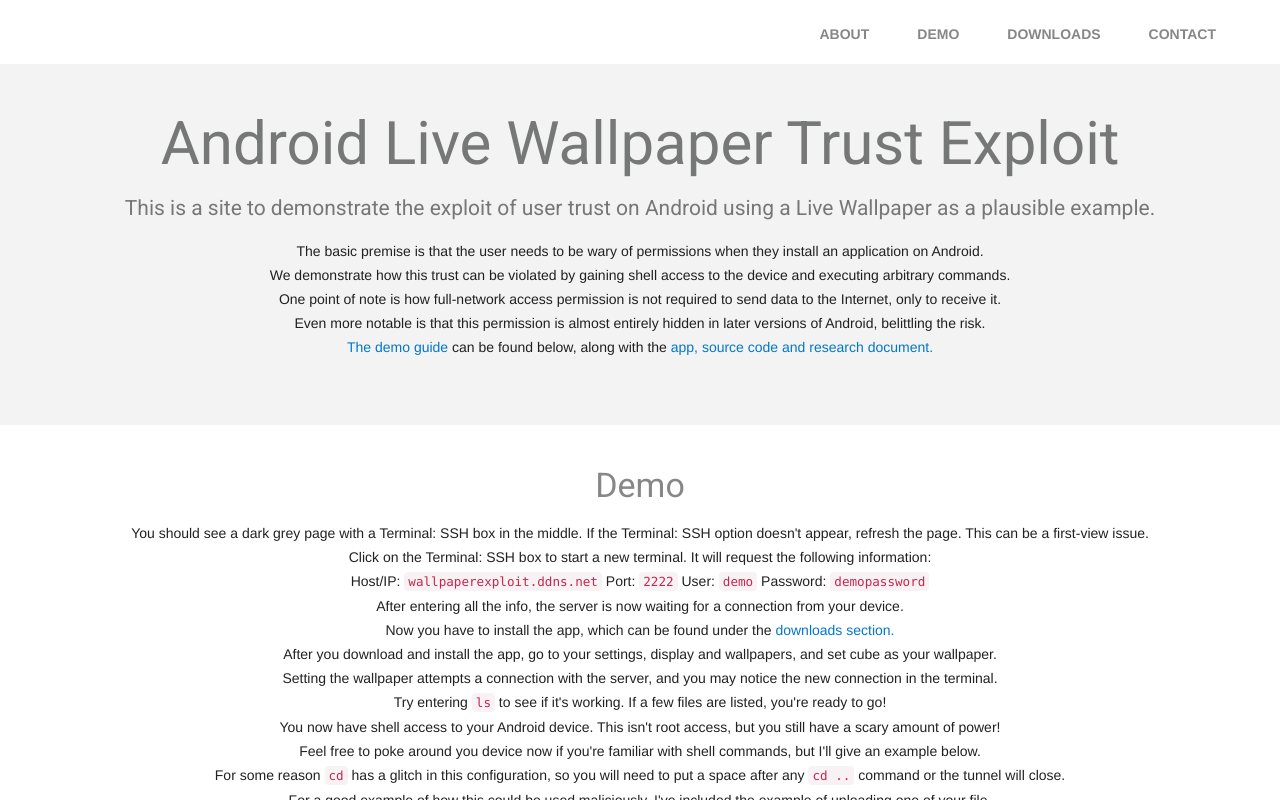
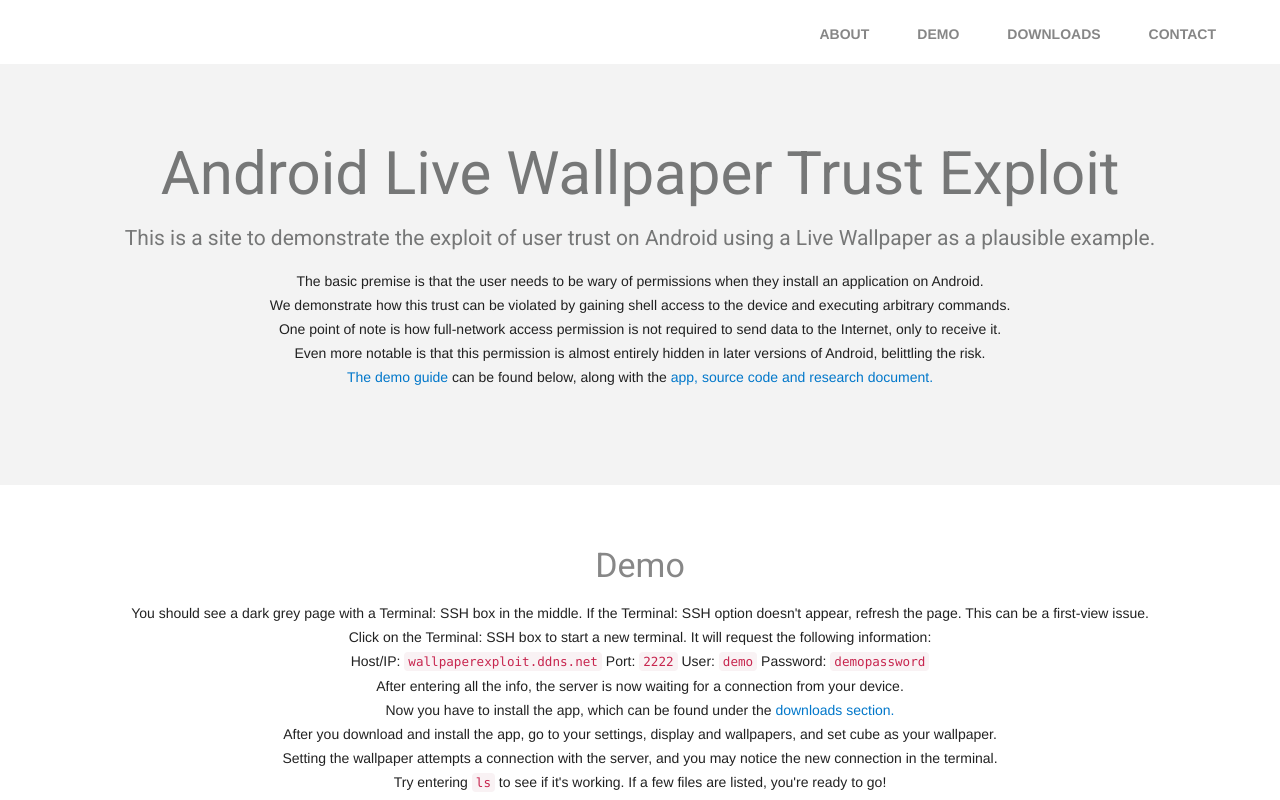
Before and after one commit to uoitdnalab/OpenShellSite, a plain HTML site: page public_html/index.html in a window 1280 px wide. Drawn offline with nearby package versions, Linux system fonts and the light colour scheme.

Commit message:
Yet more padding adjustments

```diff
--- a/public_html/styles.css
+++ b/public_html/styles.css
@@ -155,7 +155,7 @@ a img{
   width: auto;
   background-color: #f3f3f3;
   background-size: cover;
-  padding-bottom: 50px;
+  padding-bottom: 80px;
 }
 
 .logo-font {
@@ -167,7 +167,7 @@ a img{
 
 .android-slogan {
   font-size: 60px;
-  padding-top: 50px;
+  padding-top: 80px;
 }
 
 .android-sub-slogan {
@@ -220,7 +220,7 @@ a img{
 .demo-section-text {
   margin-left: auto;
   margin-right: auto;
-  padding: 80px 16px 25px 16px;
+  padding: 100px 16px 25px 16px;
 }
 
   .demo-section-text p {
@@ -234,7 +234,7 @@ a img{
 .downloads-section-text {
   margin-left: auto;
   margin-right: auto;
-  padding: 30px 16px 0 16px;
+  padding: 50px 16px 0 16px;
 }
 
 .downloads-section-text p {
@@ -250,7 +250,7 @@ a img{
 .contact-section-text {
   margin-left: auto;
   margin-right: auto;
-  padding: 80px 16px 0 16px;
+  padding: 50px 16px 0 16px;
 }
 
 .contact-section-text p {
```
